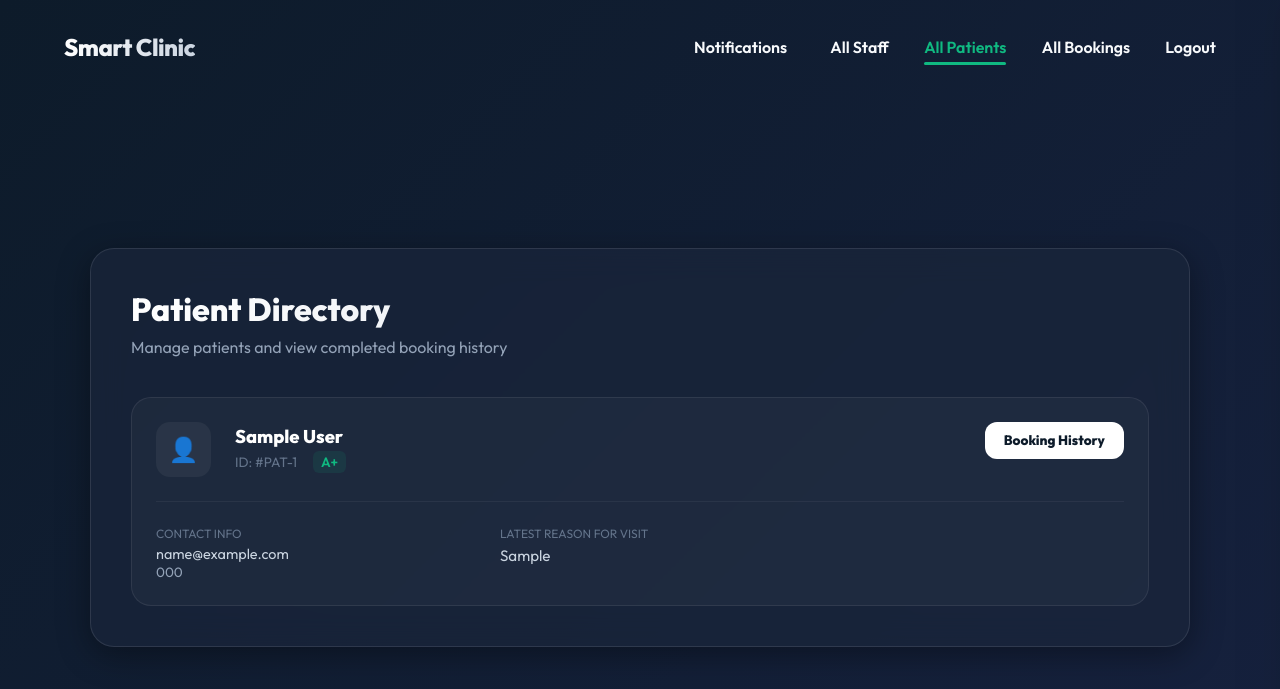
After one commit to peerawattae/Smart_Clinic, a Django app: page /all-patients/ in a window 1280 px wide. The commit adds this page. Shown: the top 689 px of the page. Run offline with Django 5.2, Linux system fonts and the light colour scheme; a user stored in the database is signed in; tables that the repository leaves empty hold one stand-in row (values such as "Sample post").

Commit message:
add feature all patient for admin to see all patient history and detail

```diff
--- /dev/null
+++ b/users/templates/users/all_patients.html
@@ -0,0 +1,122 @@
+{% extends 'users/base.html' %}
+
+{% block title %}All Patients - Smart Clinic{% endblock %}
+
+{% block content %}
+<div class="glass-panel" style="max-width: 1100px; padding: 2.5rem;">
+    <div style="margin-bottom: 2.5rem;">
+        <h1 style="font-size: 2rem; font-weight: 800; background: linear-gradient(to right, #FFFFFF, #CBD5E1); -webkit-background-clip: text; background-clip: text; -webkit-text-fill-color: transparent;">
+            Patient Directory
+        </h1>
+        <p style="color: #94A3B8; margin-top: 0.5rem;">Manage patients and view completed booking history</p>
+    </div>
+
+    <div style="display: grid; gap: 1.5rem;">
+        {% for patient in patients %}
+            <div class="patient-card" style="background: rgba(255, 255, 255, 0.03); border: 1px solid rgba(255, 255, 255, 0.08); border-radius: 20px; padding: 1.5rem; transition: all 0.3s ease;">
+                <div style="display: flex; justify-content: space-between; align-items: flex-start;">
+                    <div style="display: flex; gap: 1.5rem; align-items: center;">
+                        <div style="width: 55px; height: 55px; background: rgba(255, 255, 255, 0.05); border-radius: 14px; display: flex; align-items: center; justify-content: center; font-size: 1.5rem;">
+                            👤
+                        </div>
+                        <div>
+                            <h3 style="font-size: 1.15rem; font-weight: 700; color: white; margin-bottom: 0.2rem;">{{ patient.get_full_name }}</h3>
+                            <div style="display: flex; gap: 1rem; align-items: center; font-size: 0.85rem; color: #64748B;">
+                                <span>ID: #PAT-{{ patient.id }}</span>
+                                <span style="background: rgba(16, 185, 129, 0.1); color: #10B981; padding: 2px 8px; border-radius: 6px; font-weight: 600;">{{ patient.patient_profile.blood_type|default:"N/A" }}</span>
+                            </div>
+                        </div>
+                    </div>
+                    <div style="display: flex; gap: 0.8rem;">
+                        <button onclick="toggleMedicalHistory('{{ patient.id }}')" class="btn" style="padding: 0.6rem 1.2rem; font-size: 0.85rem;">Booking History</button>
+                    </div>
+                </div>
+
+                <!-- Summary Sections -->
+                <div style="display: grid; grid-template-columns: 1fr 2fr; gap: 2rem; margin-top: 1.5rem; padding-top: 1.5rem; border-top: 1px solid rgba(255, 255, 255, 0.05);">
+                    <div class="stat-item">
+                        <p style="font-size: 0.75rem; color: #64748B; text-transform: uppercase; margin-bottom: 0.25rem;">Contact Info</p>
+                        <p style="color: #CBD5E1; font-size: 0.9rem;">{{ patient.email }}</p>
+                        <p style="color: #94A3B8; font-size: 0.85rem;">{{ patient.phone|default:"No phone provided" }}</p>
+                    </div>
+                    <div class="stat-item">
+                        <p style="font-size: 0.75rem; color: #64748B; text-transform: uppercase; margin-bottom: 0.25rem;">Latest Reason for Visit</p>
+                        <p style="color: #CBD5E1; font-size: 0.95rem; line-height: 1.4;">
+                            {% with latest=patient.patient_appointments.first %}
+                                {{ latest.reason|default:"No previous booking reasons recorded." }}
+                            {% endwith %}
+                        </p>
+                    </div>
+                </div>
+
+                <!-- Booking History (Expandable) -->
+                <div id="history-{{ patient.id }}" style="display: none; margin-top: 2rem; padding-top: 2rem; border-top: 2px dashed rgba(255, 255, 255, 0.05); animation: slideDown 0.4s ease;">
+                    <h4 style="font-size: 1rem; color: white; margin-bottom: 1.5rem; display: flex; justify-content: space-between;">
+                        <span>Completed Bookings</span>
+                        <span style="color: #10B981; font-size: 0.8rem;">History</span>
+                    </h4>
+
+                    <div style="display: grid; gap: 1rem;">
+                        {% for booking in patient.patient_appointments.all %}
+                            {% if booking.status == 'completed' %}
+                                <div style="background: rgba(15, 23, 42, 0.4); border-radius: 12px; padding: 1.25rem; border: 1px solid rgba(255,255,255,0.05);">
+                                    <div style="display: flex; justify-content: space-between; margin-bottom: 1rem;">
+                                        <div style="display: flex; flex-direction: column;">
+                                            <span style="font-size: 0.9rem; color: #FFFFFF; font-weight: 700;">{{ booking.date|date:"F d, Y" }}</span>
+                                            <span style="font-size: 0.75rem; color: #64748B;">{{ booking.time_slot|time:"H:i" }} - {{ booking.end_time|time:"H:i" }}</span>
+                                        </div>
+                                        <div style="text-align: right;">
+                                            <span style="font-size: 0.8rem; color: #94A3B8;">Dr. {{ booking.doctor.get_full_name }}</span>
+                                            <p style="font-size: 0.7rem; color: #10B981; text-transform: uppercase; font-weight: 800; margin-top: 0.2rem;">Completed</p>
+                                        </div>
+                                    </div>
+                                    <div style="background: rgba(255, 255, 255, 0.02); padding: 0.8rem; border-radius: 8px;">
+                                        <p style="font-size: 0.75rem; color: #64748B; text-transform: uppercase; margin-bottom: 0.4rem;">Visit Reason</p>
+                                        <p style="color: #CBD5E1; font-size: 0.9rem;">{{ booking.reason }}</p>
+                                    </div>
+                                    {% if booking.notes %}
+                                    <div style="margin-top: 0.8rem; padding-left: 0.8rem; border-left: 2px solid rgba(16, 185, 129, 0.3);">
+                                        <p style="font-size: 0.75rem; color: #64748B; text-transform: uppercase; margin-bottom: 0.2rem;">Doctor's Notes</p>
+                                        <p style="color: #94A3B8; font-size: 0.85rem; font-style: italic;">{{ booking.notes }}</p>
+                                    </div>
+                                    {% endif %}
+                                </div>
+                            {% endif %}
+                        {% empty %}
+                            <div style="text-align: center; padding: 2rem; color: #64748B; font-size: 0.9rem; background: rgba(255,255,255,0.01); border-radius: 12px;">
+                                No completed bookings found.
+                            </div>
+                        {% endfor %}
+                    </div>
+                </div>
+            </div>
+        {% empty %}
+            <div style="text-align: center; padding: 5rem;">
+                <p style="color: #64748B;">No patients registered in the system yet.</p>
+            </div>
+        {% endfor %}
+    </div>
+</div>
+
+<script>
+    function toggleMedicalHistory(id) {
+        const history = document.getElementById(`history-${id}`);
+        const isVisible = history.style.display === 'block';
+        history.style.display = isVisible ? 'none' : 'block';
+        if (!isVisible) {
+            history.scrollIntoView({ behavior: 'smooth', block: 'nearest' });
+        }
+    }
+</script>
+
+<style>
+    .patient-card:hover {
+        background: rgba(255, 255, 255, 0.05) !important;
+        transform: translateY(-3px);
+    }
+    @keyframes slideDown {
+        from { opacity: 0; transform: translateY(-20px); }
+        to { opacity: 1; transform: translateY(0); }
+    }
+</style>
+{% endblock %}
--- a/users/templates/users/base.html
+++ b/users/templates/users/base.html
@@ -402,6 +402,7 @@
 
                 {% if request.user.is_staff %}
                     <a href="{% url 'admin_dashboard' %}" class="{% if request.resolver_match.url_name == 'admin_dashboard' %}active{% endif %}">All Staff</a>
+                    <a href="{% url 'all_patients' %}" class="{% if request.resolver_match.url_name == 'all_patients' %}active{% endif %}">All Patients</a>
                 {% endif %}
 
                 <a href="{% url 'appointments:appointment_list' %}" class="{% if request.resolver_match.view_name == 'appointments:appointment_list' %}active{% endif %}">
--- a/users/urls.py
+++ b/users/urls.py
@@ -11,6 +11,7 @@ urlpatterns = [
     path('notifications/<int:pk>/delete/', views.delete_notification, name='delete_notification'),
     path('notifications/clear-all/', views.clear_all_notifications, name='clear_all_notifications'),
     path('admin-dashboard/', views.admin_dashboard, name='admin_dashboard'),
+    path('all-patients/', views.all_patients, name='all_patients'),
     path('approve-doctor/<int:user_id>/', views.approve_doctor, name='approve_doctor'),
     path('toggle-staff/<int:user_id>/', views.toggle_staff_status, name='toggle_staff_status'),
     path('edit-staff/<int:user_id>/', views.edit_staff, name='edit_staff'),
--- a/users/views.py
+++ b/users/views.py
@@ -10,7 +10,8 @@ from django.views.generic import ListView
 from django.contrib.auth.mixins import LoginRequiredMixin
 from django.contrib.admin.views.decorators import staff_member_required
 from .forms import CustomUserCreationForm, StaffEditForm
-from .models import Notification, User, DoctorProfile
+from .models import Notification, User, DoctorProfile, PatientProfile
+from records.models import MedicalRecord
 
 
 def home_view(request):
@@ -128,6 +129,17 @@ def admin_dashboard(request):
     })
 
 @staff_member_required
+def all_patients(request):
+    patients = User.objects.filter(role=User.Role.PATIENT).prefetch_related(
+        'patient_profile',
+        'medical_records',
+        'patient_appointments'
+    ).order_by('first_name')
+    return render(request, 'users/all_patients.html', {
+        'patients': patients
+    })
+
+@staff_member_required
 def approve_doctor(request, user_id):
     if request.method == 'POST':
         user = get_object_or_404(User, id=user_id, role=User.Role.DOCTOR)
```
